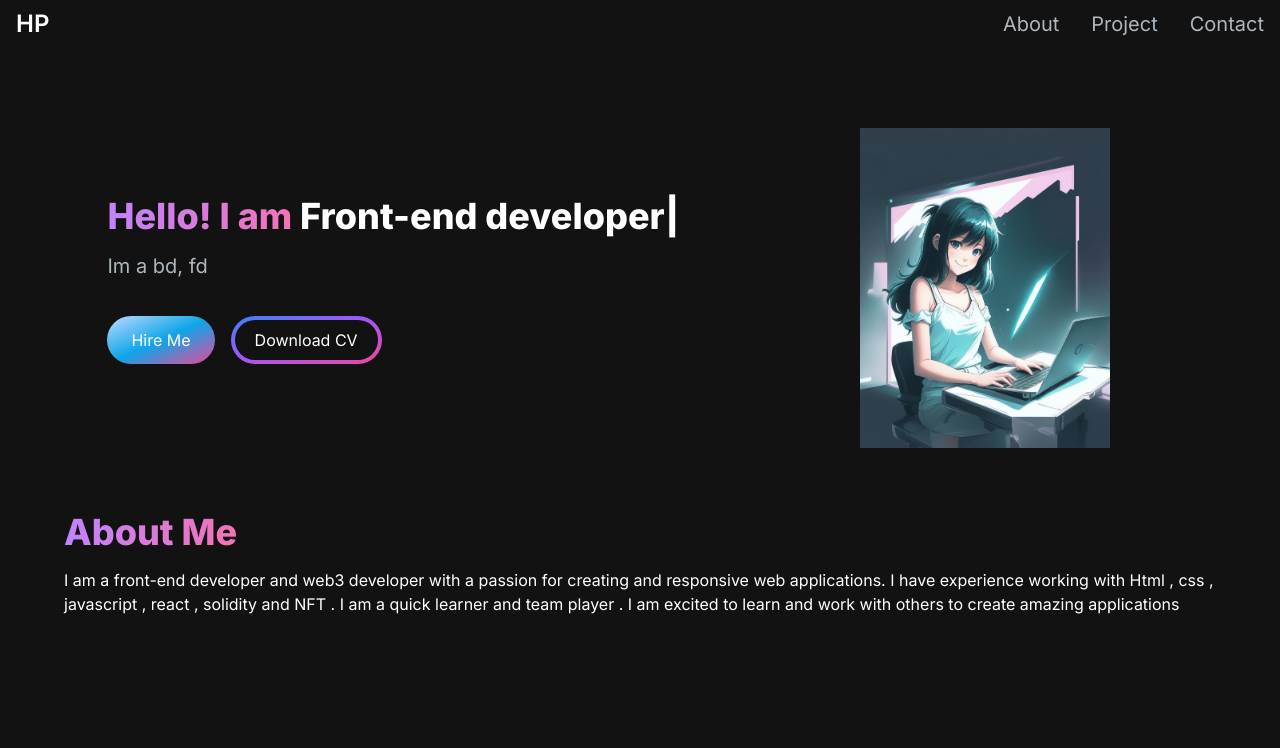
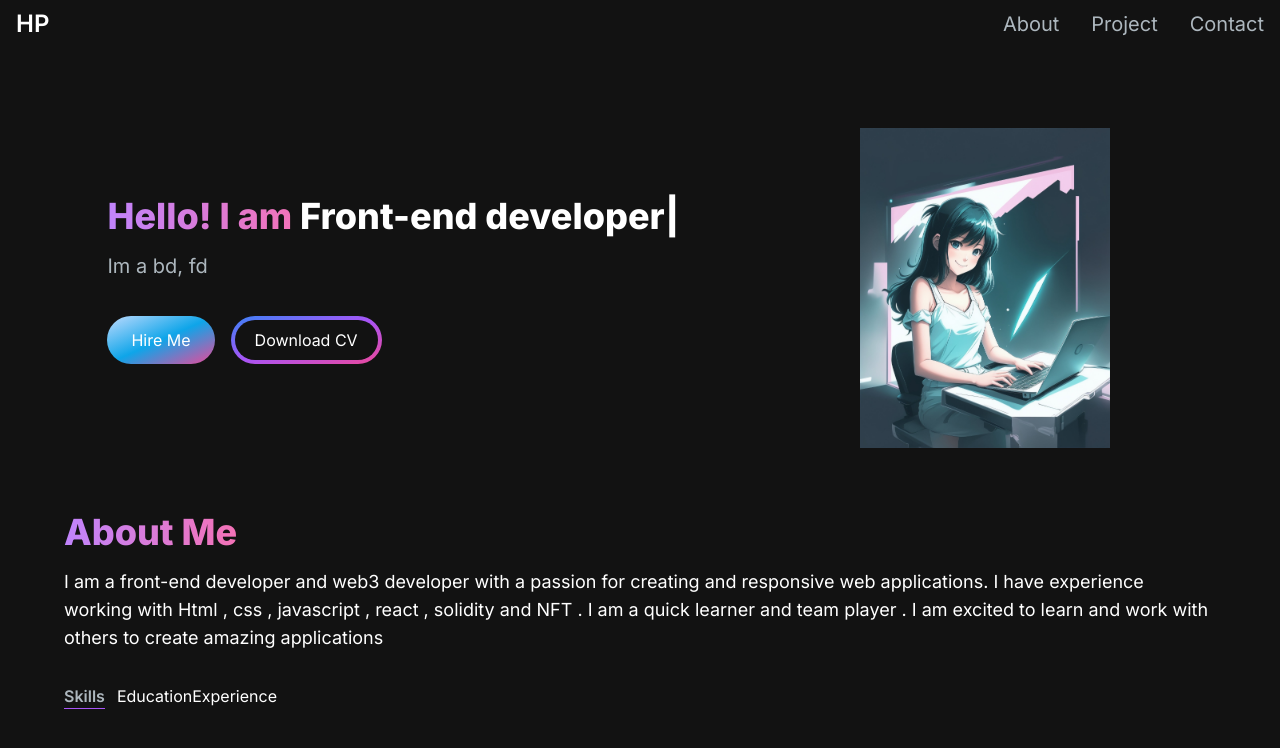
Before and after one commit to Hari-Bombon/portfolio, a Next.js app: page / in a window 1280 px wide. Shown: the top 748 px of the page. Built offline with nearby package versions, Linux system fonts and the light colour scheme.

Commit message:
Added the useState & useTransiton fn

```diff
--- a/app/components/AboutSection.jsx
+++ b/app/components/AboutSection.jsx
@@ -1,8 +1,16 @@
-import React from 'react'
-import Image from 'next/image'
+"use client"
+import React, { useTransition , useState}from 'react'
 
 
 const AboutSection = () => {
+  const [tab , setTab] = useState("skills")
+  const [startTransition , isPending] = useTransition()
+
+  const handleChange = (id) => {
+    startTransition(() => {
+      setTab(id);
+    })
+  }
   return (
     <section className='text-white'>
       <div className='md:grid md:grid-cols gap-8 items-center py-8 px-4 xl:gap-16 sm:py-16 xl:py-16'>
@@ -12,9 +20,15 @@ const AboutSection = () => {
         <span className='text-transparent bg-clip-text bg-gradient-to-r from-purple-400 to-pink-400'>
        About Me {""}
        </span></h2>
-        <p>I am  a front-end developer and web3 developer with a passion for creating and responsive web applications.
+        <p className='text-base lg:text-lg'>I am  a front-end developer and web3 developer with a passion for creating and responsive web applications.
            I have experience working with Html , css , javascript , react , solidity and NFT .
-           I am a quick learner and team player . I am excited to learn and work with others to create amazing applications</p>
+           I am a quick learner and team player . I am excited to learn and work with others to create amazing applications
+           </p>
+           <div className='flex flex-row mt-8'>
+            <span className='mr-3 font-semibold hover:text-white text-[#ADB7BE] border-b border-purple-500'>Skills</span>
+            <span>Education</span>
+            <span>Experience</span>
+           </div>
       </div>
       </div>
       </section>
```
